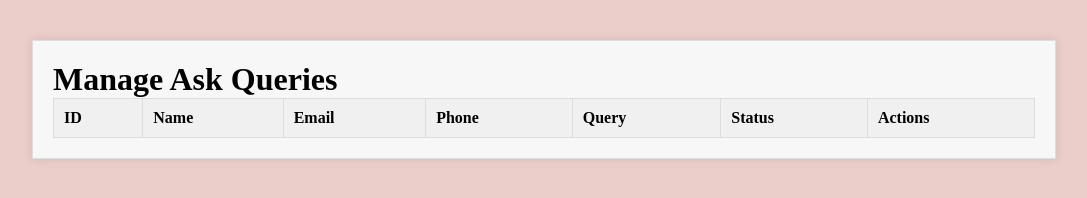
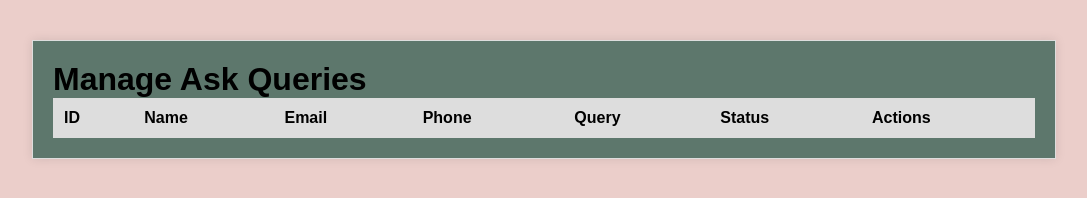
Before and after one commit to shraddhakawale17/online_event_booking, a plain HTML site: page admin_pages/manage_ask_query.html in a window 1280 px wide. Shown: the whole page, without its empty margins (96-1183 px from the left). Drawn offline with Linux system fonts and the light colour scheme; files that its build step writes are made by us from their sources.

Commit message:
color added

```diff
--- a/admin_pages/manage_ask_query.html
+++ b/admin_pages/manage_ask_query.html
@@ -5,11 +5,15 @@
 	<link rel="stylesheet" href="style.css">
 </head>
 <style>
+	body {
+    font-family: Arial, sans-serif;
+    background-color: #ebceca;
+}
 .container {
 	width: 80%;
 	margin: 40px auto;
 	padding: 20px;
-	background-color: #f7f7f7;
+	background-color: #5d776c;
 	border: 1px solid #ddd;
 	box-shadow: 0 0 10px rgba(0, 0, 0, 0.1);
 }
@@ -26,10 +30,9 @@ th, td {
 }
 
 th {
-	background-color: #f0f0f0;
+	background-color: #ddd;
 }
 </style>
-
 
 <body>
 	<div class="container">
```
Also changed, not shown: admin_pages/manage_feedback.html (+1 -1 lines), admin_pages/manage_order.html (+3 -3 lines), admin_pages/manage_registration.html (+3 -3 lines), admin_pages/order_report.html (+6 -1 lines).
